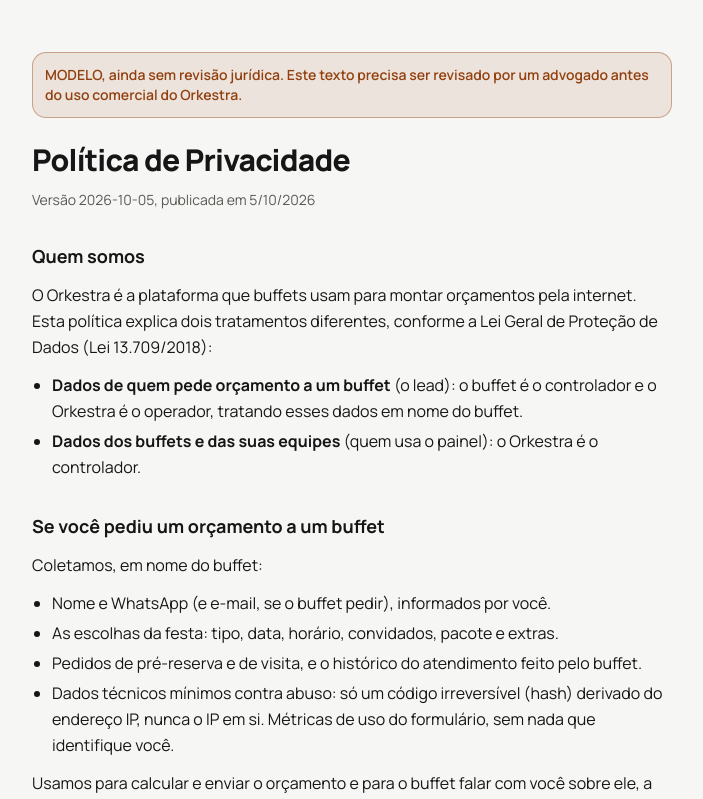
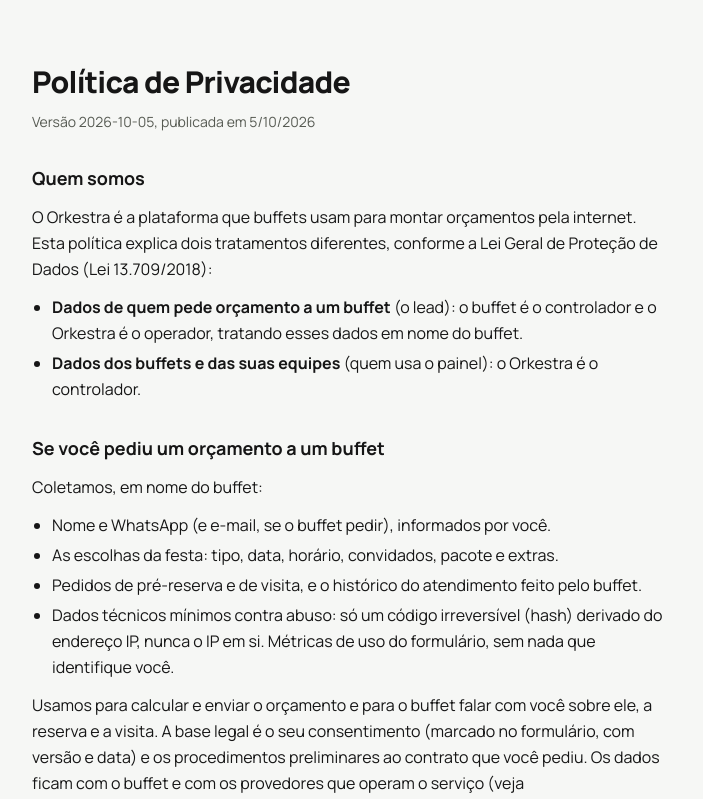
Before and after one commit to guilhermeranulfo17/TRIMFLOW, a Next.js app: page /privacidade in a window 1280 px wide. Shown: the top 799 px of the page, without its empty margins (288-991 px from the left). Built offline with nearby package versions, Linux system fonts and the light colour scheme.

Commit message:
docs(legal): Termos, Privacidade e Subprocessadores revisados pelo advogado; sai a faixa de modelo
Co-Authored-By: Claude Opus 5.5 <noreply@anthropic.com>
Claude-Session: https://claude.ai/code/session_01MVkwhj49hShvJMZL6brCMy

```diff
--- a/src/app/(legal)/layout.tsx
+++ b/src/app/(legal)/layout.tsx
@@ -1,17 +1,10 @@
 import Link from 'next/link';
 
-/** Documentos públicos (textos-modelo: precisam de revisão jurídica antes do uso comercial). */
+/** Documentos públicos (Termos, Privacidade e Subprocessadores; revisados pelo advogado). */
 export default function LayoutLegal({ children }: { children: React.ReactNode }) {
   return (
     <div className="bg-background text-foreground min-h-dvh" data-orkestra-claro>
       <main className="mx-auto max-w-2xl px-4 py-10 text-base leading-relaxed [&_h2]:mt-8 [&_h2]:text-lg [&_h2]:font-bold [&_li]:mt-1 [&_p]:mt-3 [&_ul]:mt-3 [&_ul]:list-disc [&_ul]:pl-5">
-        <p
-          className="rounded-control border-alerta/40 bg-alerta/10 text-alerta border p-3 text-sm font-semibold"
-          data-testid="aviso-modelo"
-        >
-          MODELO, ainda sem revisão jurídica. Este texto precisa ser revisado por um advogado antes
-          do uso comercial do Orkestra.
-        </p>
         {children}
         <p className="text-muted-foreground mt-10 text-sm">
           <Link href="/privacidade" className="underline">
--- a/src/app/(legal)/privacidade/page.tsx
+++ b/src/app/(legal)/privacidade/page.tsx
@@ -5,7 +5,7 @@ import { dataDaVersao, VERSAO_DOCUMENTOS } from '@/domain/legal/versao';
 export const metadata: Metadata = { title: 'Política de Privacidade' };
 
 /*
- * MODELO (Etapa 9B): precisa de revisão de advogado antes do uso comercial. Mudou o texto? Suba
+ * Texto revisado pelo advogado (outubro de 2026). Mudou o texto? Peça nova revisão e suba
  * VERSAO_DOCUMENTOS em src/domain/legal/versao.ts.
  */
 export default function Privacidade() {
--- a/src/app/(legal)/subprocessadores/page.tsx
+++ b/src/app/(legal)/subprocessadores/page.tsx
@@ -7,7 +7,7 @@ export const metadata: Metadata = {
   description: 'Empresas que ajudam o Orkestra a operar o serviço e quais dados cada uma trata.',
 };
 
-/** MODELO (Etapa 9B): conferir com advogado e com os contratos de cada provedor. */
+/** Revisado pelo advogado (outubro de 2026). Provedor novo entra aqui e na Privacidade. */
 const LISTA = [
   {
     nome: 'Supabase',
--- a/src/app/(legal)/termos/page.tsx
+++ b/src/app/(legal)/termos/page.tsx
@@ -5,7 +5,7 @@ import { dataDaVersao, VERSAO_DOCUMENTOS } from '@/domain/legal/versao';
 export const metadata: Metadata = { title: 'Termos de uso' };
 
 /*
- * MODELO (Etapa 9B): precisa de revisão de advogado antes do uso comercial. Mudou o texto? Suba
+ * Texto revisado pelo advogado (outubro de 2026). Mudou o texto? Peça nova revisão e suba
  * VERSAO_DOCUMENTOS em src/domain/legal/versao.ts: os donos aceitam de novo no próximo acesso.
  */
 export default function Termos() {
```
Also changed, not shown: 3 other files (tests, documents, lock files or other folders).
